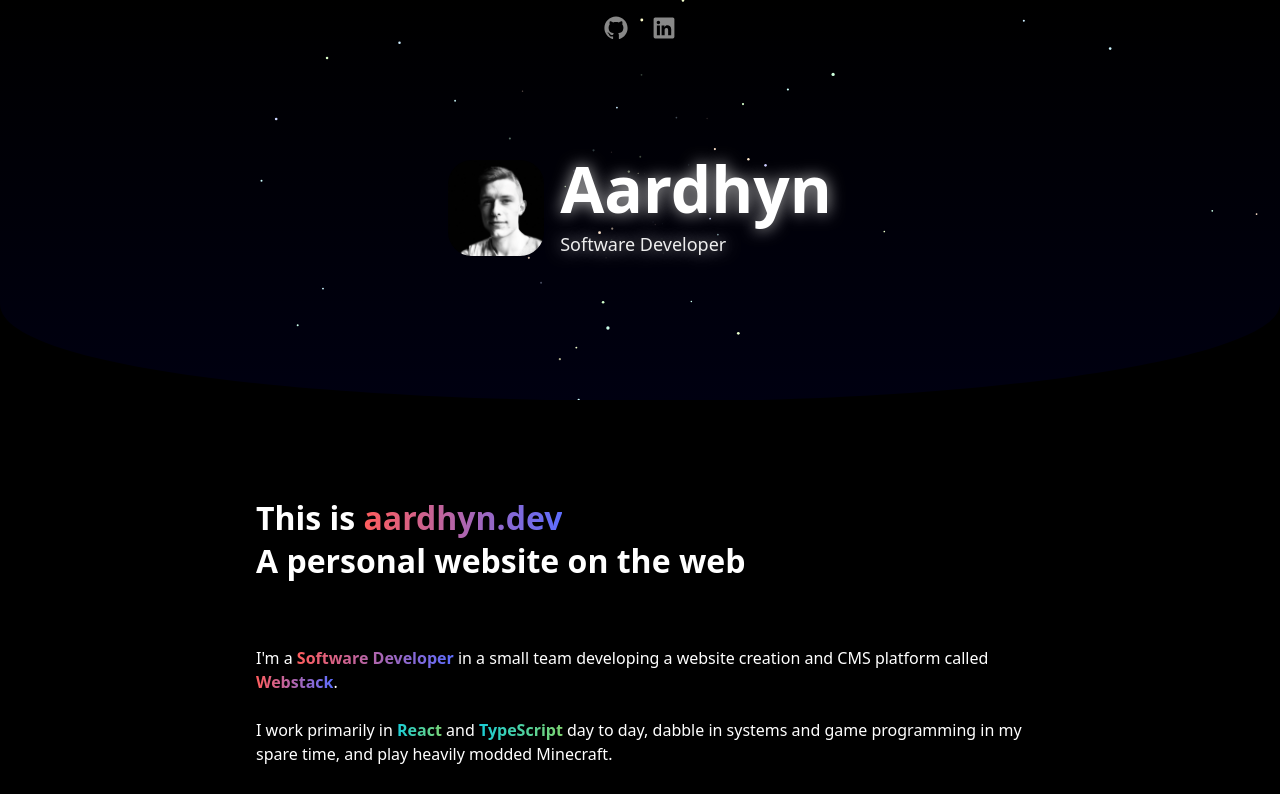
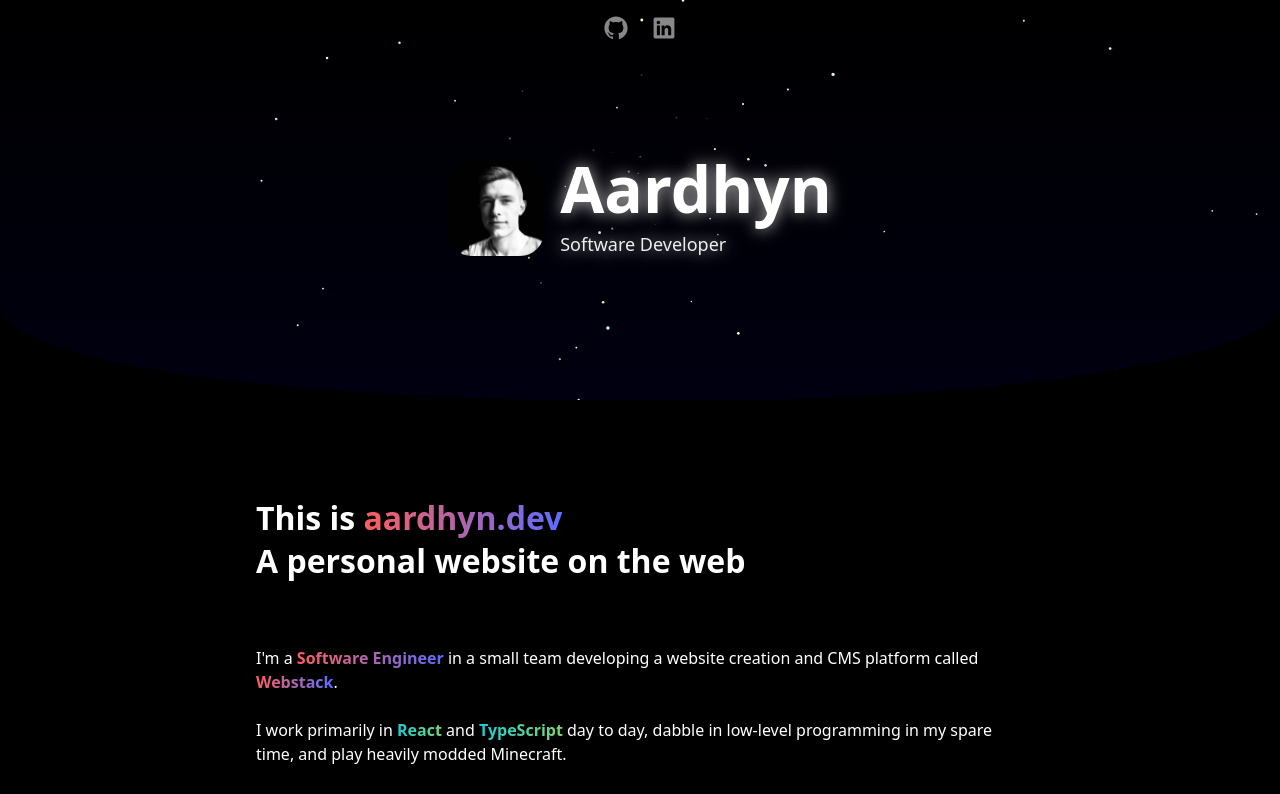
Before and after one commit to aardhyn/aardhyn, a React (Vite) app: page / in a window 1280 px wide. Shown: the top 794 px of the page. Built offline with nearby package versions, Linux system fonts and the light colour scheme.

Commit message:
chore: update wording

```diff
--- a/src/sections/Intro.tsx
+++ b/src/sections/Intro.tsx
@@ -15,7 +15,7 @@ export function Intro() {
       <P>
         I'm a{" "}
         <G warm strong>
-          Software Developer
+          Software Engineer
         </G>{" "}
         in a small team developing a website creation and CMS platform called{" "}
         <G warm strong>
@@ -34,8 +34,8 @@ export function Intro() {
           {" "}
           TypeScript{" "}
         </G>
-        day to day, dabble in systems and game programming in my spare time, and
-        play heavily modded Minecraft.
+        day to day, dabble in low-level programming in my spare time, and play
+        heavily modded Minecraft.
       </P>
       <P>
         Currently taking a deep dive into{" "}
```
